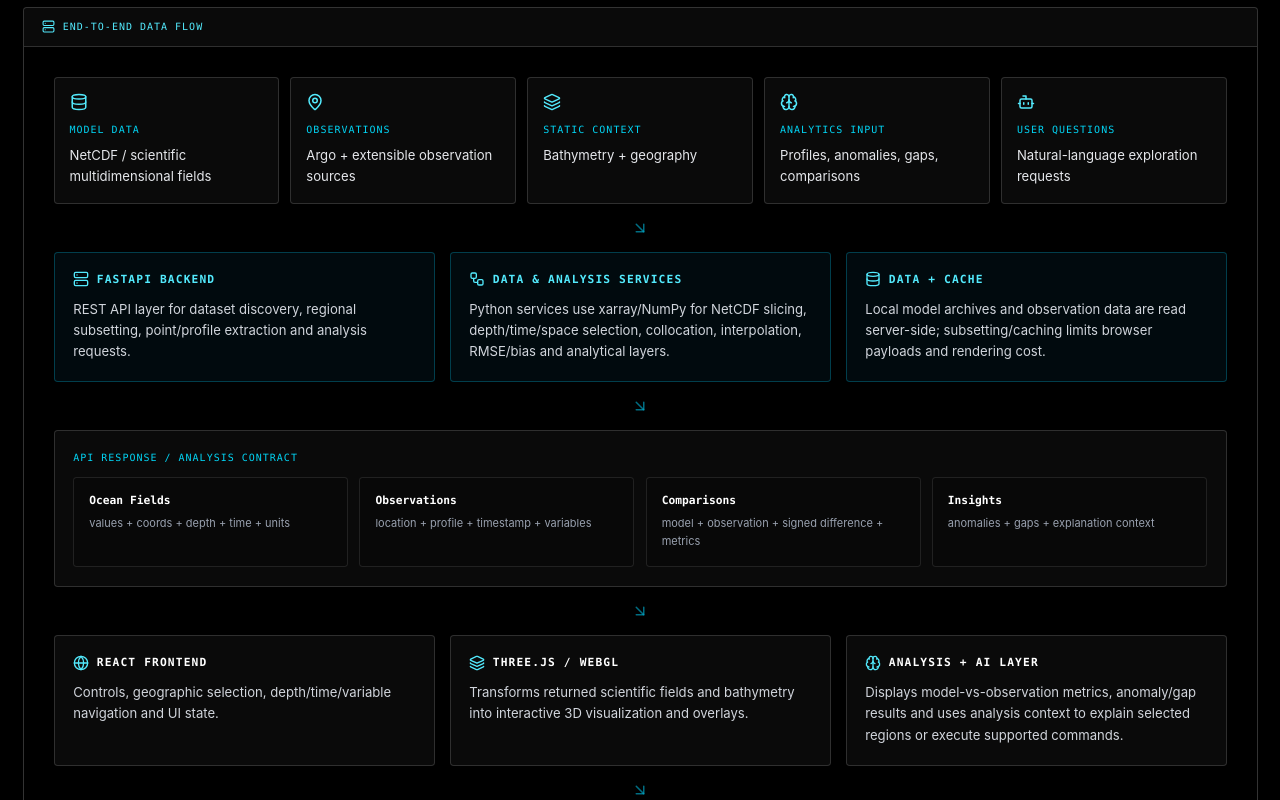
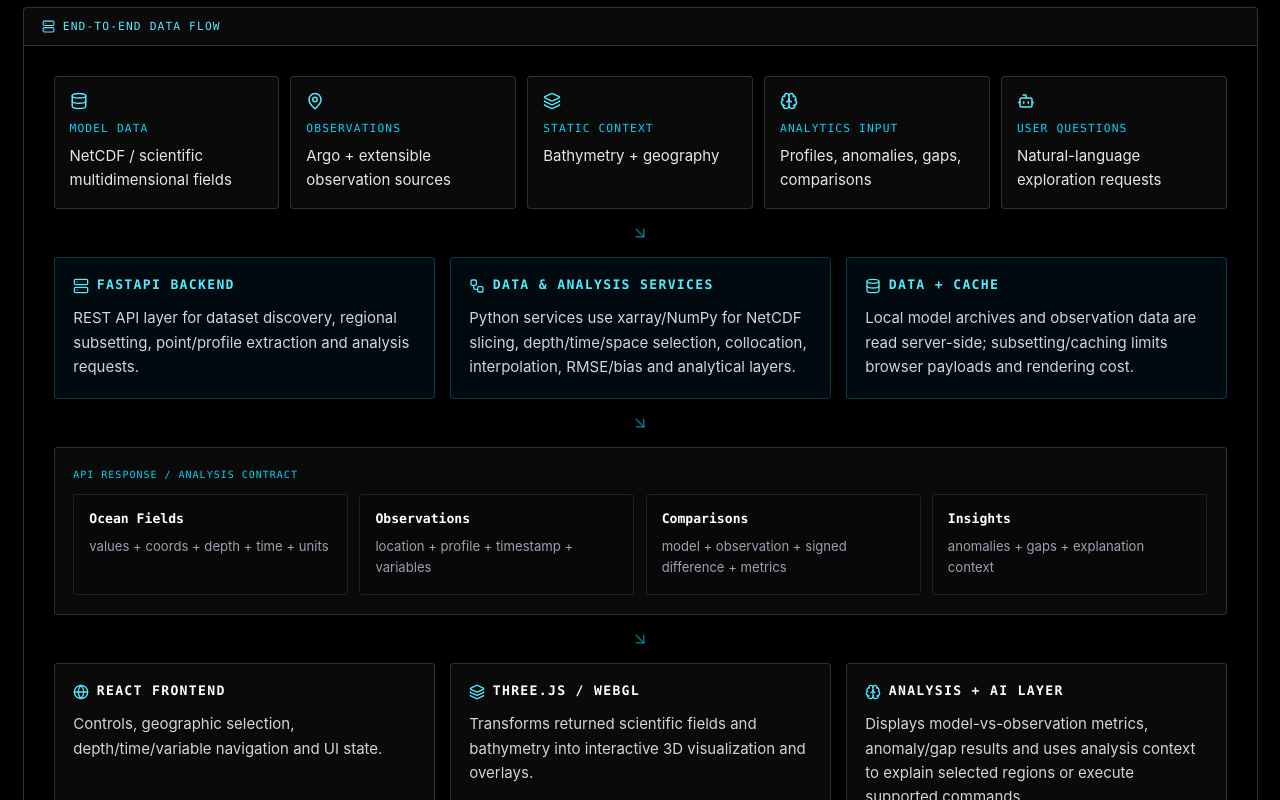
Before and after one commit to adityaksx/solvxx, a React (Vite) app: page / in a window 1280 px wide. Shown: the part 4300-5100 px from the top of the page. Built offline with nearby package versions, Linux system fonts and the light colour scheme; no server answers.

Commit message:
increase architecture text readability

```diff
--- a/src/App.tsx
+++ b/src/App.tsx
@@ -477,7 +477,7 @@ const SystemArchitecture: React.FC = () => (
       />
 
       <div className="border border-white/20 bg-black/20 backdrop-blur-xl rounded-sm overflow-hidden shadow-[0_20px_50px_rgba(0,0,0,0.25)]">
-        <div className="px-5 py-3 border-b border-white/15 bg-white/[0.04] flex items-center gap-2 text-[10px] font-mono text-cyan-300 uppercase tracking-widest">
+        <div className="px-5 py-3 border-b border-white/15 bg-white/[0.04] flex items-center gap-2 text-[11px] md:text-xs font-mono text-cyan-300 uppercase tracking-widest">
           <Server size={13} /> End-to-end data flow
         </div>
 
@@ -493,8 +493,8 @@ const SystemArchitecture: React.FC = () => (
               ].map((b, i) => (
                 <div key={i} className="p-4 border border-white/15 bg-white/[0.04] rounded-sm">
                   <div className="text-cyan-300 mb-3">{b.icon}</div>
-                  <div className="text-[10px] font-mono text-cyan-400 tracking-widest mb-2">{b.title}</div>
-                  <div className="text-sm text-gray-200 leading-relaxed">{b.text}</div>
+                  <div className="text-xs font-mono text-cyan-400 tracking-widest mb-2">{b.title}</div>
+                  <div className="text-[0.98rem] md:text-base text-gray-200 leading-relaxed">{b.text}</div>
                 </div>
               ))}
             </div>
@@ -503,20 +503,20 @@ const SystemArchitecture: React.FC = () => (
 
             <div className="grid grid-cols-3 gap-4">
               <div className="p-5 border border-cyan-500/30 bg-cyan-950/20 rounded-sm">
-                <div className="flex items-center gap-2 text-cyan-300 font-mono text-xs font-bold uppercase tracking-widest mb-3"><Server size={16}/> FastAPI Backend</div>
-                <div className="text-sm text-gray-300 leading-relaxed">
+                <div className="flex items-center gap-2 text-cyan-300 font-mono text-sm font-bold uppercase tracking-widest mb-3"><Server size={16}/> FastAPI Backend</div>
+                <div className="text-[0.98rem] md:text-base text-gray-300 leading-relaxed">
                   REST API layer for dataset discovery, regional subsetting, point/profile extraction and analysis requests.
                 </div>
               </div>
               <div className="p-5 border border-cyan-500/30 bg-cyan-950/20 rounded-sm">
-                <div className="flex items-center gap-2 text-cyan-300 font-mono text-xs font-bold uppercase tracking-widest mb-3"><Workflow size={16}/> Data & Analysis Services</div>
-                <div className="text-sm text-gray-300 leading-relaxed">
+                <div className="flex items-center gap-2 text-cyan-300 font-mono text-sm font-bold uppercase tracking-widest mb-3"><Workflow size={16}/> Data & Analysis Services</div>
+                <div className="text-[0.98rem] md:text-base text-gray-300 leading-relaxed">
                   Python services use xarray/NumPy for NetCDF slicing, depth/time/space selection, collocation, interpolation, RMSE/bias and analytical layers.
                 </div>
               </div>
               <div className="p-5 border border-cyan-500/30 bg-cyan-950/20 rounded-sm">
-                <div className="flex items-center gap-2 text-cyan-300 font-mono text-xs font-bold uppercase tracking-widest mb-3"><Database size={16}/> Data + Cache</div>
-                <div className="text-sm text-gray-300 leading-relaxed">
+                <div className="flex items-center gap-2 text-cyan-300 font-mono text-sm font-bold uppercase tracking-widest mb-3"><Database size={16}/> Data + Cache</div>
+                <div className="text-[0.98rem] md:text-base text-gray-300 leading-relaxed">
                   Local model archives and observation data are read server-side; subsetting/caching limits browser payloads and rendering cost.
                 </div>
               </div>
@@ -534,8 +534,8 @@ const SystemArchitecture: React.FC = () => (
                   ["Insights", "anomalies + gaps + explanation context"]
                 ].map(([t, d]) => (
                   <div key={t} className="p-4 bg-black/20 border border-white/10 rounded-sm">
-                    <div className="text-white font-mono text-xs font-bold mb-2">{t}</div>
-                    <div className="text-[11px] text-gray-400 leading-relaxed">{d}</div>
+                    <div className="text-white font-mono text-sm font-bold mb-2">{t}</div>
+                    <div className="text-sm text-gray-400 leading-relaxed">{d}</div>
                   </div>
                 ))}
               </div>
@@ -545,16 +545,16 @@ const SystemArchitecture: React.FC = () => (
 
             <div className="grid grid-cols-3 gap-4">
               <div className="p-5 border border-white/15 bg-white/[0.04] rounded-sm">
-                <div className="flex items-center gap-2 text-white font-mono text-xs font-bold uppercase tracking-widest mb-3"><Globe size={16} className="text-cyan-300"/> React Frontend</div>
-                <p className="text-sm text-gray-300 leading-relaxed">Controls, geographic selection, depth/time/variable navigation and UI state.</p>
+                <div className="flex items-center gap-2 text-white font-mono text-sm font-bold uppercase tracking-widest mb-3"><Globe size={16} className="text-cyan-300"/> React Frontend</div>
+                <p className="text-[0.98rem] md:text-base text-gray-300 leading-relaxed">Controls, geographic selection, depth/time/variable navigation and UI state.</p>
               </div>
               <div className="p-5 border border-white/15 bg-white/[0.04] rounded-sm">
-                <div className="flex items-center gap-2 text-white font-mono text-xs font-bold uppercase tracking-widest mb-3"><Layers size={16} className="text-cyan-300"/> Three.js / WebGL</div>
-                <p className="text-sm text-gray-300 leading-relaxed">Transforms returned scientific fields and bathymetry into interactive 3D visualization and overlays.</p>
+                <div className="flex items-center gap-2 text-white font-mono text-sm font-bold uppercase tracking-widest mb-3"><Layers size={16} className="text-cyan-300"/> Three.js / WebGL</div>
+                <p className="text-[0.98rem] md:text-base text-gray-300 leading-relaxed">Transforms returned scientific fields and bathymetry into interactive 3D visualization and overlays.</p>
               </div>
               <div className="p-5 border border-white/15 bg-white/[0.04] rounded-sm">
-                <div className="flex items-center gap-2 text-white font-mono text-xs font-bold uppercase tracking-widest mb-3"><Brain size={16} className="text-cyan-300"/> Analysis + AI Layer</div>
-                <p className="text-sm text-gray-300 leading-relaxed">Displays model-vs-observation metrics, anomaly/gap results and uses analysis context to explain selected regions or execute supported commands.</p>
+                <div className="flex items-center gap-2 text-white font-mono text-sm font-bold uppercase tracking-widest mb-3"><Brain size={16} className="text-cyan-300"/> Analysis + AI Layer</div>
+                <p className="text-[0.98rem] md:text-base text-gray-300 leading-relaxed">Displays model-vs-observation metrics, anomaly/gap results and uses analysis context to explain selected regions or execute supported commands.</p>
               </div>
             </div>
 
@@ -563,7 +563,7 @@ const SystemArchitecture: React.FC = () => (
             <div className="grid grid-cols-2 gap-4">
               <div className="p-5 border border-cyan-500/30 bg-cyan-950/20 rounded-sm">
                 <div className="text-[10px] font-mono text-cyan-400 uppercase tracking-widest mb-2">Primary Output</div>
-                <div className="text-white font-mono text-base font-bold">Explore → Compare → Detect → Explain</div>
+                <div className="text-white font-mono text-lg font-bold">Explore → Compare → Detect → Explain</div>
               </div>
               <div className="p-5 border border-white/15 bg-white/[0.04] rounded-sm">
                 <div className="text-[10px] font-mono text-gray-400 uppercase tracking-widest mb-2">Deployment / Delivery</div>
```
